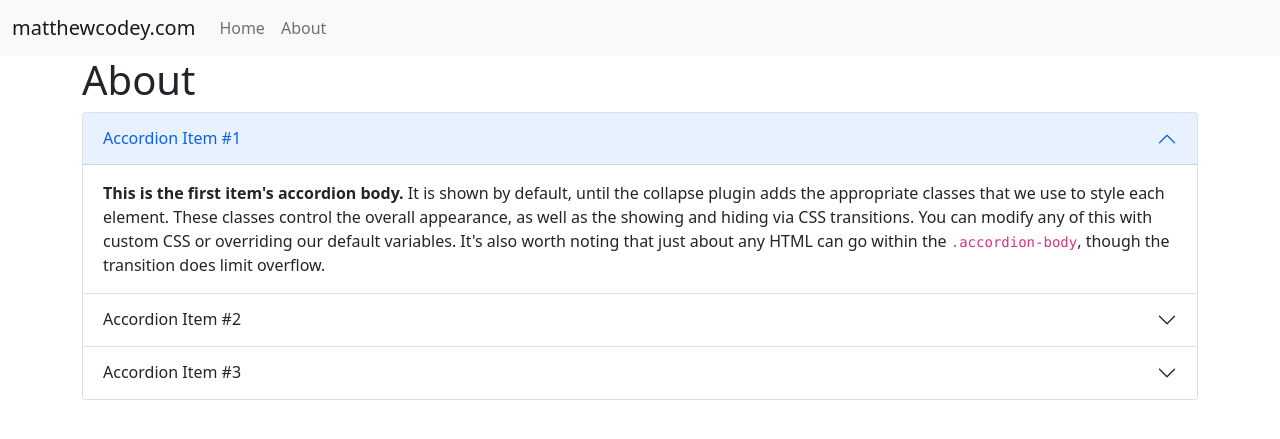
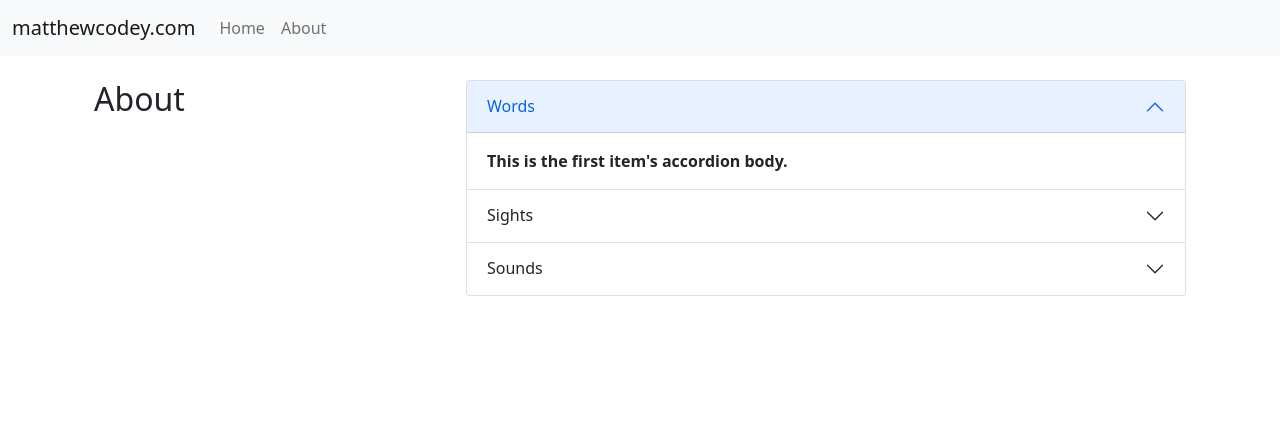
Before and after one commit to bdmcodey/mcsite, a Flask app: page /about/ in a window 1280 px wide. Shown: the top 439 px of the page. Run offline with Flask 2, Linux system fonts and the light colour scheme.

Commit message:
Updating templates, adding content

```diff
--- a/app.py
+++ b/app.py
@@ -5,7 +5,7 @@ app = Flask(__name__)
 
 @app.route('/')
 def index():
-    return render_template('index.html')
+    return render_template('index.html', isIndex=True)
 
 
 if __name__ == '__main__':
--- a/templates/about.html
+++ b/templates/about.html
@@ -1,22 +1,24 @@
 {% extends "base.html" %}
 {% block content %}
-<h1>{% block title %}About{% endblock %}</h1>
+<main role="main">
+    <div class="container" style="margin-top:80px">
+        <div class="row">
+            <div class="col-sm-4">
+                <h2>{% block title %}About{% endblock %}</h2>
+            </div>
+            <div class="col-md-8">
                 <div class="accordion" id="accordionExample">
                     <div class="accordion-item">
                         <h2 class="accordion-header" id="headingOne">
-            <button class="accordion-button" type="button" data-bs-toggle="collapse" data-bs-target="#collapseOne"
-                aria-expanded="true" aria-controls="collapseOne">
-                Accordion Item #1
+                            <button class="accordion-button" type="button" data-bs-toggle="collapse"
+                                data-bs-target="#collapseOne" aria-expanded="true" aria-controls="collapseOne">
+                                Words
                             </button>
                         </h2>
                         <div id="collapseOne" class="accordion-collapse collapse show" aria-labelledby="headingOne"
                             data-bs-parent="#accordionExample">
                             <div class="accordion-body">
-                <strong>This is the first item's accordion body.</strong> It is shown by default, until the collapse
-                plugin adds the appropriate classes that we use to style each element. These classes control the overall
-                appearance, as well as the showing and hiding via CSS transitions. You can modify any of this with
-                custom CSS or overriding our default variables. It's also worth noting that just about any HTML can go
-                within the <code>.accordion-body</code>, though the transition does limit overflow.
+                                <strong>This is the first item's accordion body.</strong>
                             </div>
                         </div>
                     </div>
@@ -24,17 +26,13 @@
                         <h2 class="accordion-header" id="headingTwo">
                             <button class="accordion-button collapsed" type="button" data-bs-toggle="collapse"
                                 data-bs-target="#collapseTwo" aria-expanded="false" aria-controls="collapseTwo">
-                Accordion Item #2
+                                Sights
                             </button>
                         </h2>
                         <div id="collapseTwo" class="accordion-collapse collapse" aria-labelledby="headingTwo"
                             data-bs-parent="#accordionExample">
                             <div class="accordion-body">
-                <strong>This is the second item's accordion body.</strong> It is hidden by default, until the collapse
-                plugin adds the appropriate classes that we use to style each element. These classes control the overall
-                appearance, as well as the showing and hiding via CSS transitions. You can modify any of this with
-                custom CSS or overriding our default variables. It's also worth noting that just about any HTML can go
-                within the <code>.accordion-body</code>, though the transition does limit overflow.
+                                <strong>This is the second item's accordion body.</strong>
                             </div>
                         </div>
                     </div>
@@ -42,19 +40,19 @@
                         <h2 class="accordion-header" id="headingThree">
                             <button class="accordion-button collapsed" type="button" data-bs-toggle="collapse"
                                 data-bs-target="#collapseThree" aria-expanded="false" aria-controls="collapseThree">
-                Accordion Item #3
+                                Sounds
                             </button>
                         </h2>
                         <div id="collapseThree" class="accordion-collapse collapse" aria-labelledby="headingThree"
                             data-bs-parent="#accordionExample">
                             <div class="accordion-body">
-                <strong>This is the third item's accordion body.</strong> It is hidden by default, until the collapse
-                plugin adds the appropriate classes that we use to style each element. These classes control the overall
-                appearance, as well as the showing and hiding via CSS transitions. You can modify any of this with
-                custom CSS or overriding our default variables. It's also worth noting that just about any HTML can go
-                within the <code>.accordion-body</code>, though the transition does limit overflow.
+                                <strong>This is the third item's accordion body.</strong>
                             </div>
                         </div>
                     </div>
                 </div>
+            </div>
+        </div>
+    </div>
+</main>
 {% endblock %}
--- a/templates/base.html
+++ b/templates/base.html
@@ -16,7 +16,10 @@
 </head>
 
 <body>
-    <nav class="navbar navbar-expand-lg navbar-light bg-light">
+    {% if isIndex %}
+    <!-- pass -->
+    {% else %}
+    <nav class="navbar fixed-top navbar-expand-lg navbar-light bg-light">
         <div class="container-fluid">
             <a class="navbar-brand" href="{{ url_for('index') }}">matthewcodey.com</a>
             <button class="navbar-toggler" type="button" data-bs-toggle="collapse" data-bs-target="#navbarNav"
@@ -35,6 +38,7 @@
             </div>
         </div>
     </nav>
+    {% endif %}
     <div class="container">
         {% block content %}{% endblock %}
     </div>
```
Also changed, not shown: templates/home.html (+21 -6 lines). Lines whose indentation alone changed are shown as unchanged.
